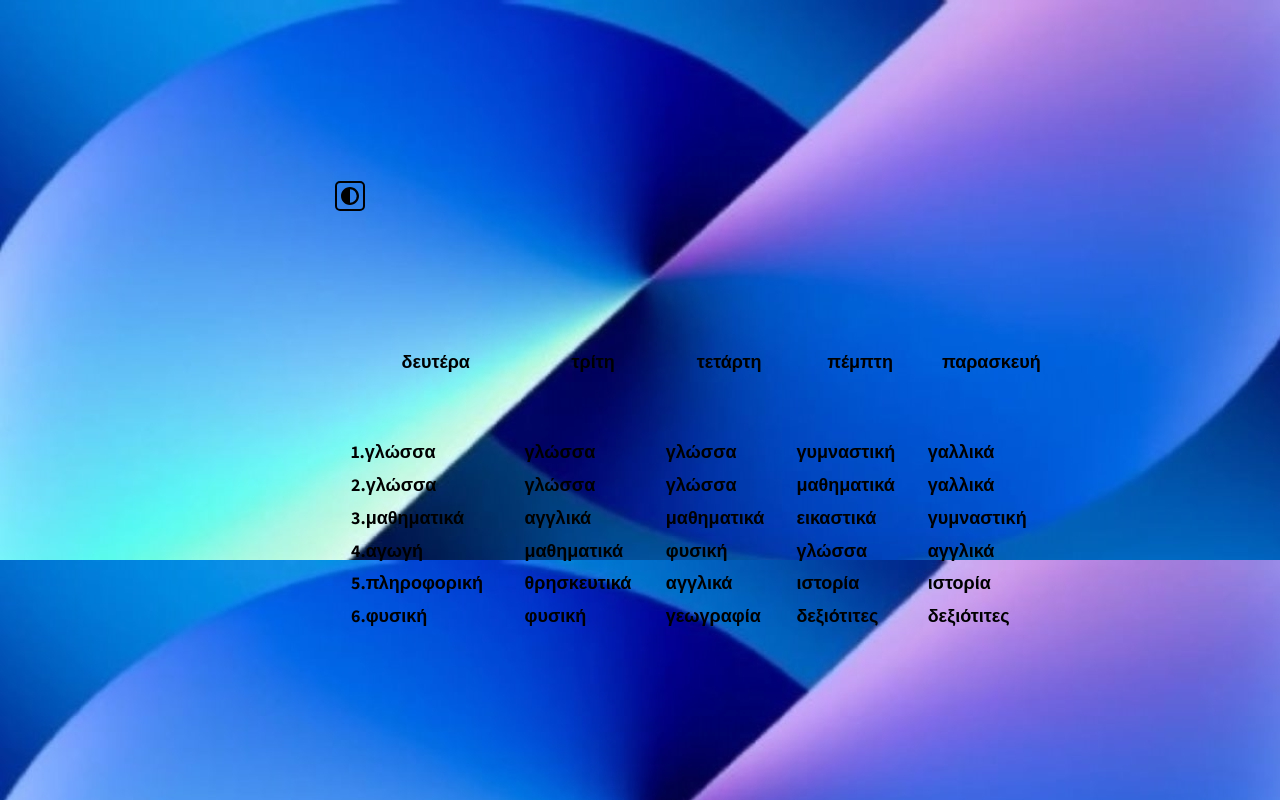
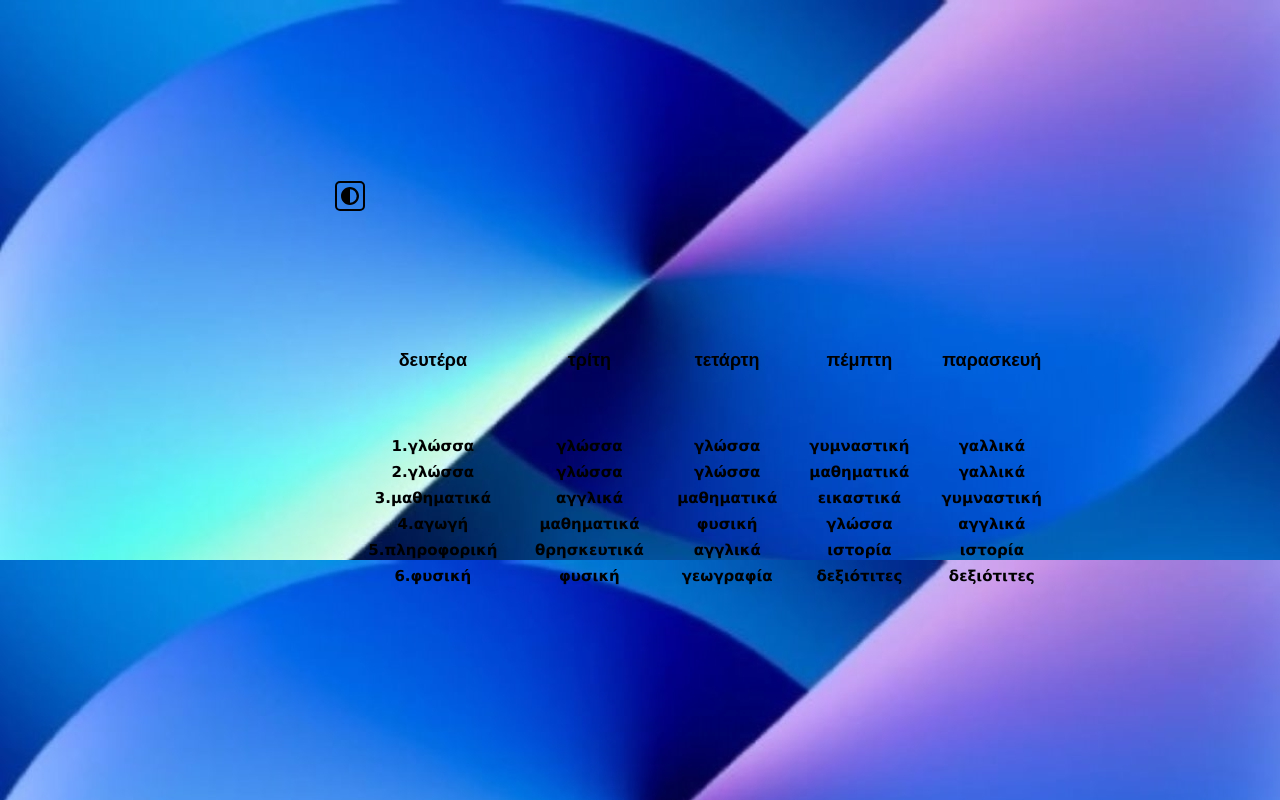
Before and after one commit to proggram2/ST2, a plain HTML site: page index.html in a window 1280 px wide. Drawn offline with Linux system fonts and the light colour scheme.

Commit message:
Update style.css

```diff
--- a/style.css
+++ b/style.css
@@ -10,7 +10,6 @@ html {
       height: 600px;
   }
 }
-
 
 br {
   display: block;
@@ -59,3 +58,16 @@ br {
 .special-needs {
   padding-left:  25px;
 }
+
+table {
+  border-collapse: collapse;
+  border-spacing: 0 1em;
+}
+
+td {
+
+  font-family: Verdana,Geneva,sans-serif;
+  font-size: 15px;
+  font-weight: bold;
+  text-align: center;
+}
```
